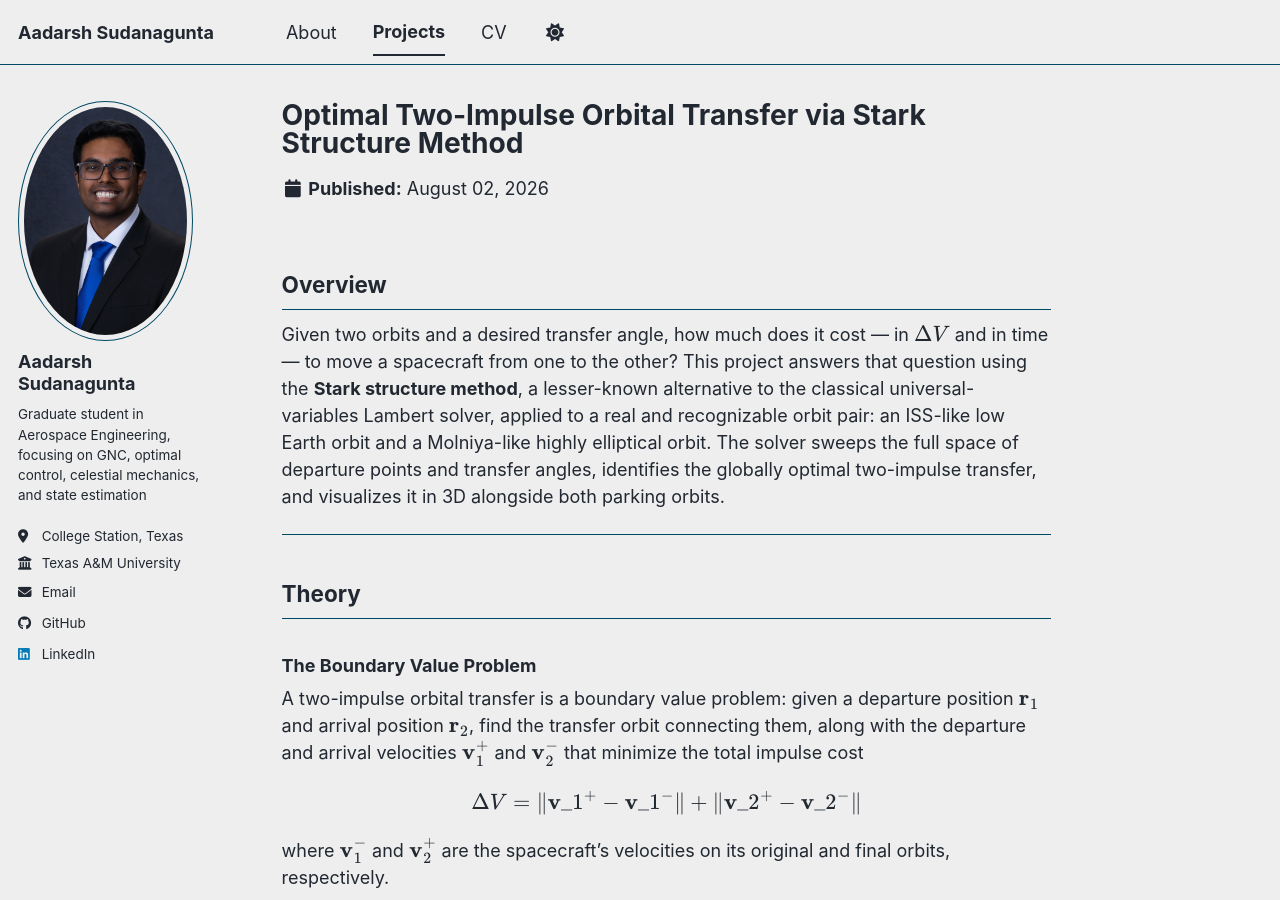
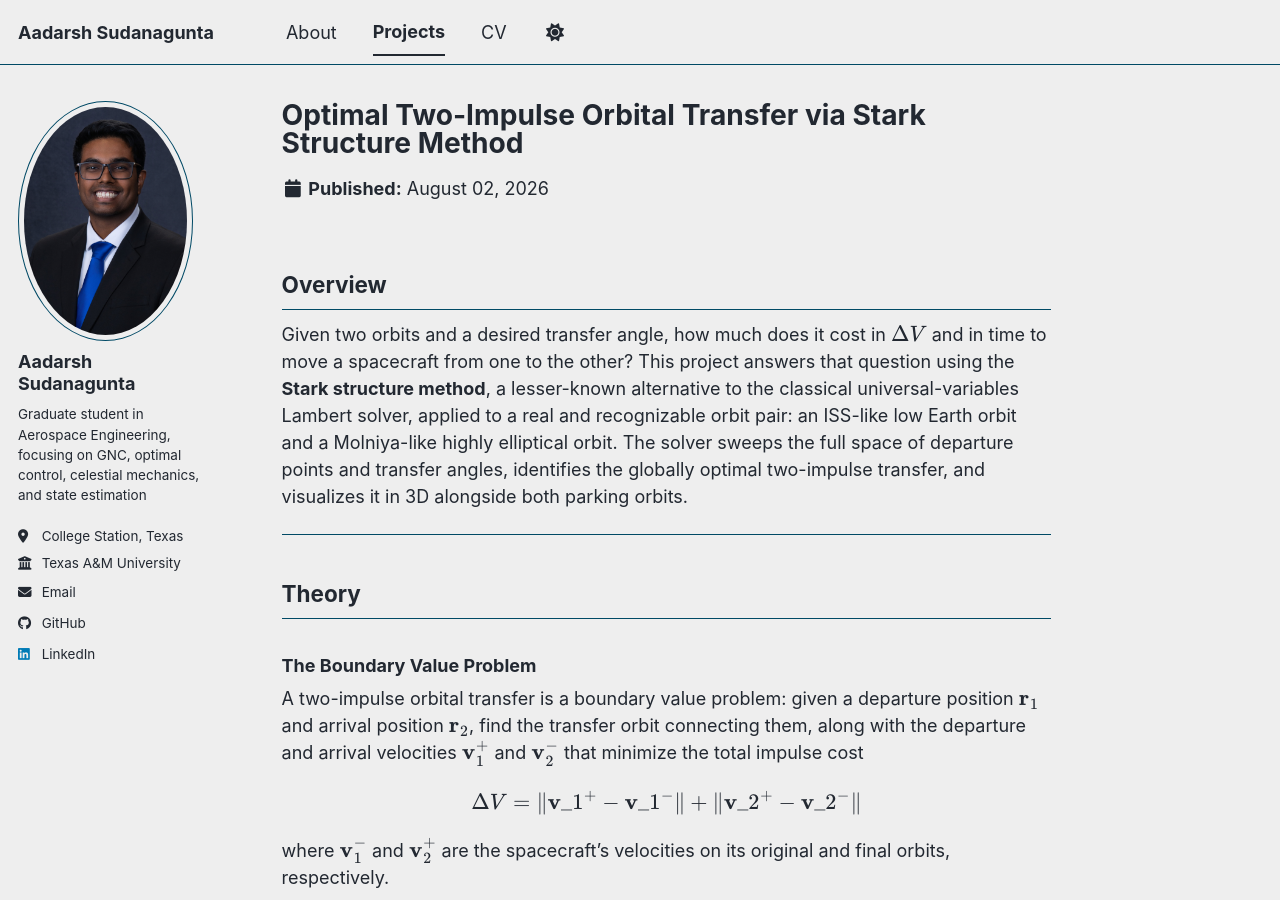
Before and after one commit to aadasud/aadasud.github.io, a Jekyll site: the page built from _portfolio/Stark bi impulse transfer.md, in a window 1280 px wide and 900 px high. Built offline with Jekyll 4.4.1, drawn with Linux system fonts in a browser that asks for light colours; a script bundle is joined from its source files by our own code; library files that are not in the unit come from our copies; some of the changed text lies outside the part shown.

```diff
--- a/_portfolio/Stark bi impulse transfer.md
+++ b/_portfolio/Stark bi impulse transfer.md
@@ -6,8 +6,8 @@ collection: portfolio
 
 ## Overview
 
-Given two orbits and a desired transfer angle, how much does it cost — in
-\\(\Delta V\\) and in time — to move a spacecraft from one to the other? This
+Given two orbits and a desired transfer angle, how much does it cost in
+\\(\Delta V\\) and in time to move a spacecraft from one to the other? This
 project answers that question using the **Stark structure method**, a
 lesser-known alternative to the classical universal-variables Lambert
 solver, applied to a real and recognizable orbit pair: an ISS-like low
```
Also changed, not shown: other parts of _portfolio/Stark bi impulse transfer.md (+2 -2 lines).
